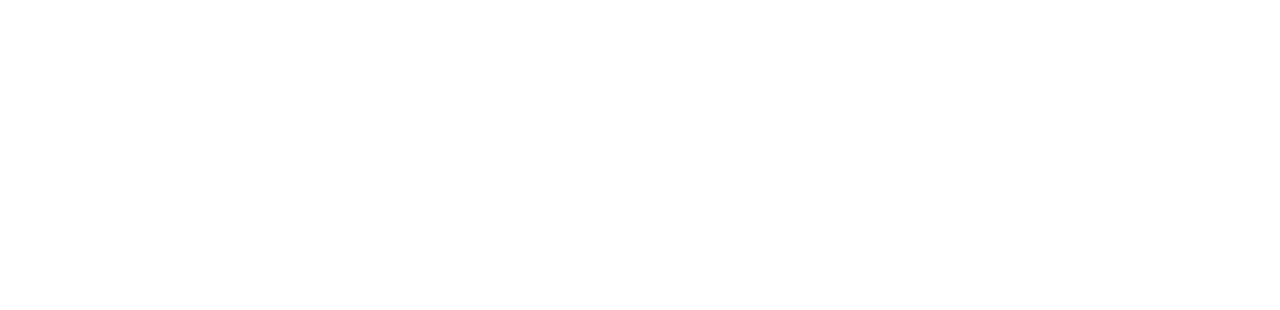
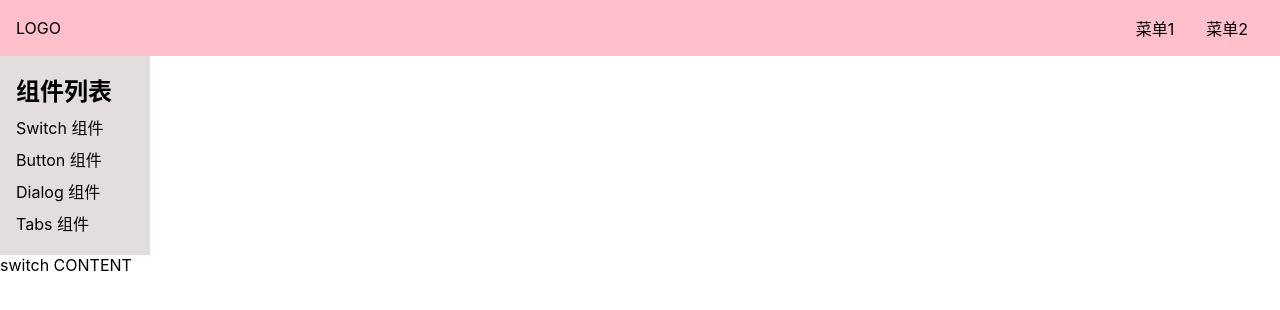
Before and after one commit to Kidnapped33/puzzle-ui, a Vue app: page /#/doc/switch in a window 1280 px wide. Before the commit this address had no page. Shown: the top 310 px of the page. Built offline with nearby package versions, Linux system fonts and the light colour scheme.

Commit message:
路由切换关闭aside

```diff
--- a/src/App.vue
+++ b/src/App.vue
@@ -7,6 +7,9 @@
     ref,
     provide
 } from "vue";
+import {
+    router
+} from "./router";
 
 export default {
     name: "App",
@@ -14,6 +17,11 @@
         const width = document.documentElement.clientWidth;
         const asideVisible = ref(width <= 500 ? false : true);
         provide("asideVisible", asideVisible);
+        router.afterEach(() => {
+            if (width <= 500) {
+                asideVisible.value = false;
+            }
+        });
     }
 };
 </script>
--- /dev/null
+++ b/src/components/SwitchDemo.vue
@@ -0,0 +1,5 @@
+<template>
+<div>
+    switch CONTENT
+</div>
+</template>
--- a/src/main.ts
+++ b/src/main.ts
@@ -1,18 +1,8 @@
 import { createApp } from 'vue';
 import App from './App.vue';
 import './index.scss';
-import { createWebHashHistory, createRouter } from 'vue-router';
-import Home from './views/Home.vue';
-import Doc from './views/Doc.vue';
+import { router } from './router';
 
-const history = createWebHashHistory();
-const router = createRouter({
-    history: history,
-    routes: [
-        { path: '/', component: Home },
-        { path: '/doc', component: Doc }
-    ]
-});
 
 
 const app = createApp(App);
--- /dev/null
+++ b/src/router.ts
@@ -0,0 +1,21 @@
+import { createWebHashHistory, createRouter } from 'vue-router';
+import Home from './views/Home.vue';
+import Doc from './views/Doc.vue';
+import SwitchDemo from './components/SwitchDemo.vue'
+
+const history = createWebHashHistory();
+export const router = createRouter({
+    history: history,
+    routes: [
+        { path: '/', component: Home },
+        {
+            path: '/doc', component: Doc, children: [
+                { path: 'switch', component: SwitchDemo }
+            ]
+        }
+    ]
+});
+
+router.afterEach(() => {
+    console.log("路由切换了")
+})
--- a/src/views/Doc.vue
+++ b/src/views/Doc.vue
@@ -6,20 +6,22 @@
             <h2>组件列表</h2>
             <ol>
                 <li>
-                    <routerlin to="/doc/switch">Switch 组件</routerlin>
+                    <router-link to="/doc/switch">Switch 组件</router-link>
                 </li>
                 <li>
-                    <routerlin to="/doc/button">Button 组件</routerlin>
+                    <router-link to="/doc/button">Button 组件</router-link>
                 </li>
                 <li>
-                    <routerlin to="/doc/dialog">Dialog 组件</routerlin>
+                    <router-link to="/doc/dialog">Dialog 组件</router-link>
                 </li>
                 <li>
-                    <routerlin to="/doc/tabs">Tabs 组件</routerlin>
+                    <router-link to="/doc/tabs">Tabs 组件</router-link>
                 </li>
             </ol>
         </aside>
-        <main>主内容</main>
+        <main>
+            <router-view />
+        </main>
     </div>
 </div>
 </template>
--- a/src/views/Home.vue
+++ b/src/views/Home.vue
@@ -30,7 +30,7 @@
     flex-direction: column;
     background: lightgreen;
 
-  > .actions {
+    >.actions {
         padding: 8px 0;
 
         a {
```
Lines whose indentation alone changed are shown as unchanged.
